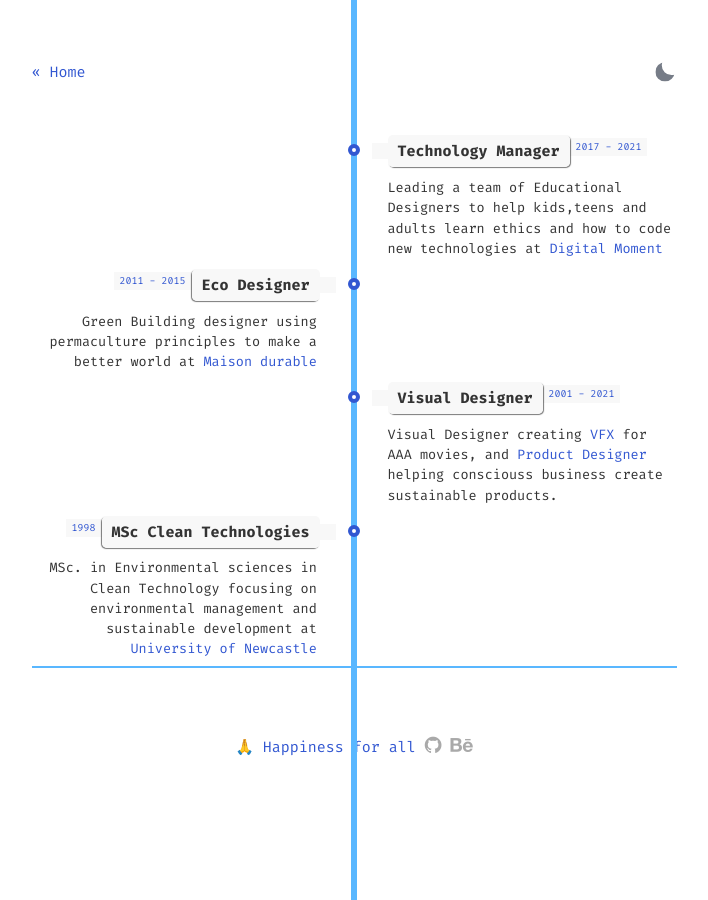
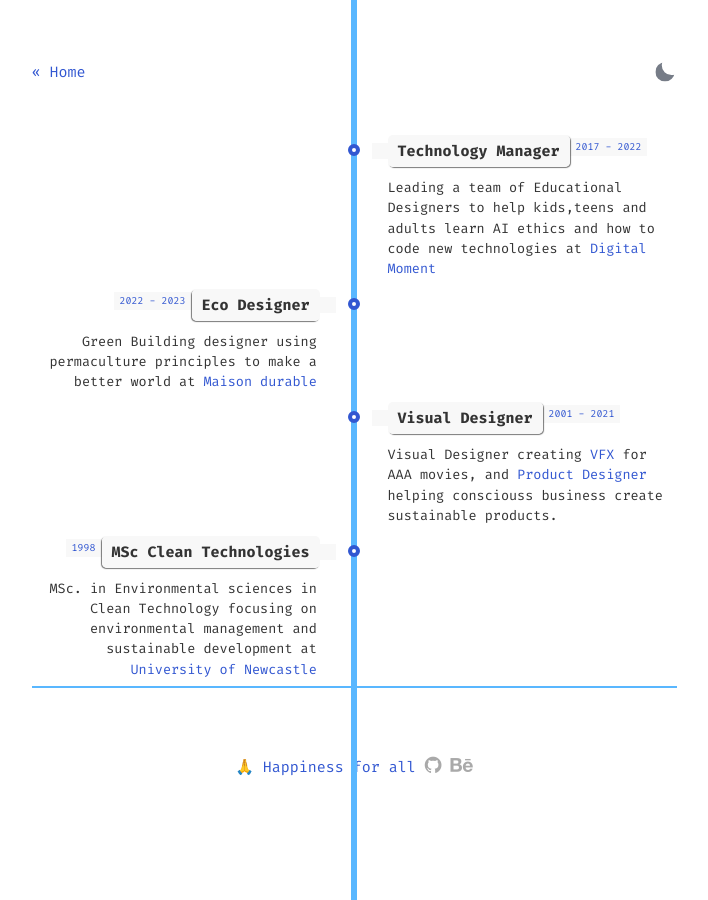
Before and after one commit to bernatferragut/WEB2, a Jekyll site: the page built from about.html, in a window 1280 px wide. Shown: the whole page, without its empty margins (286-994 px from the left). Built offline with Jekyll 4.4.1, drawn with Linux system fonts in a browser that asks for light colours.

Commit message:
update Abou

```diff
--- a/about.html
+++ b/about.html
@@ -12,10 +12,10 @@ layout: about
             <div class="direction-r">
                 <div class="flag-wrapper">
                     <span class="flag">Technology Manager</span>
-                    <span class="time-wrapper"><span class="time">2017 - 2021</span></span>
+                    <span class="time-wrapper"><span class="time">2017 - 2022</span></span>
                 </div>
                 <div class="desc">
-                    Leading a team of Educational Designers to help kids,teens and adults learn ethics and how to code new technologies at <a href="https://digitalmoment.org" target="_top">Digital Moment</a>
+                    Leading a team of Educational Designers to help kids,teens and adults learn AI ethics and how to code new technologies at <a href="https://digitalmoment.org" target="_top">Digital Moment</a>
                 </div>
             </div>
         </li>
@@ -25,7 +25,7 @@ layout: about
             <div class="direction-l">
                 <div class="flag-wrapper">
                     <span class="flag">Eco Designer</span>
-                    <span class="time-wrapper"><span class="time">2011 - 2015</span></span>
+                    <span class="time-wrapper"><span class="time">2022 - 2023</span></span>
                 </div>
                 <div class="desc">
                    Green Building designer using permaculture principles to make a better world at
```
